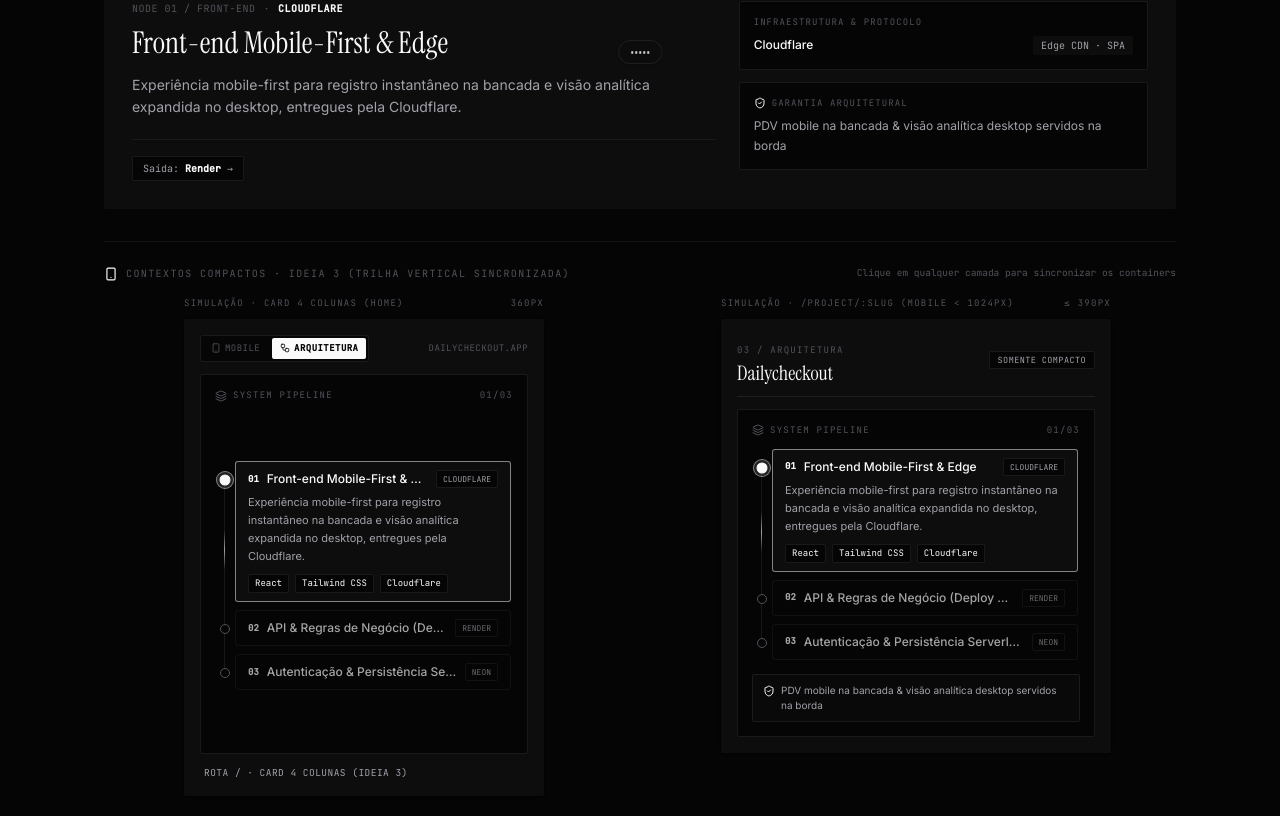
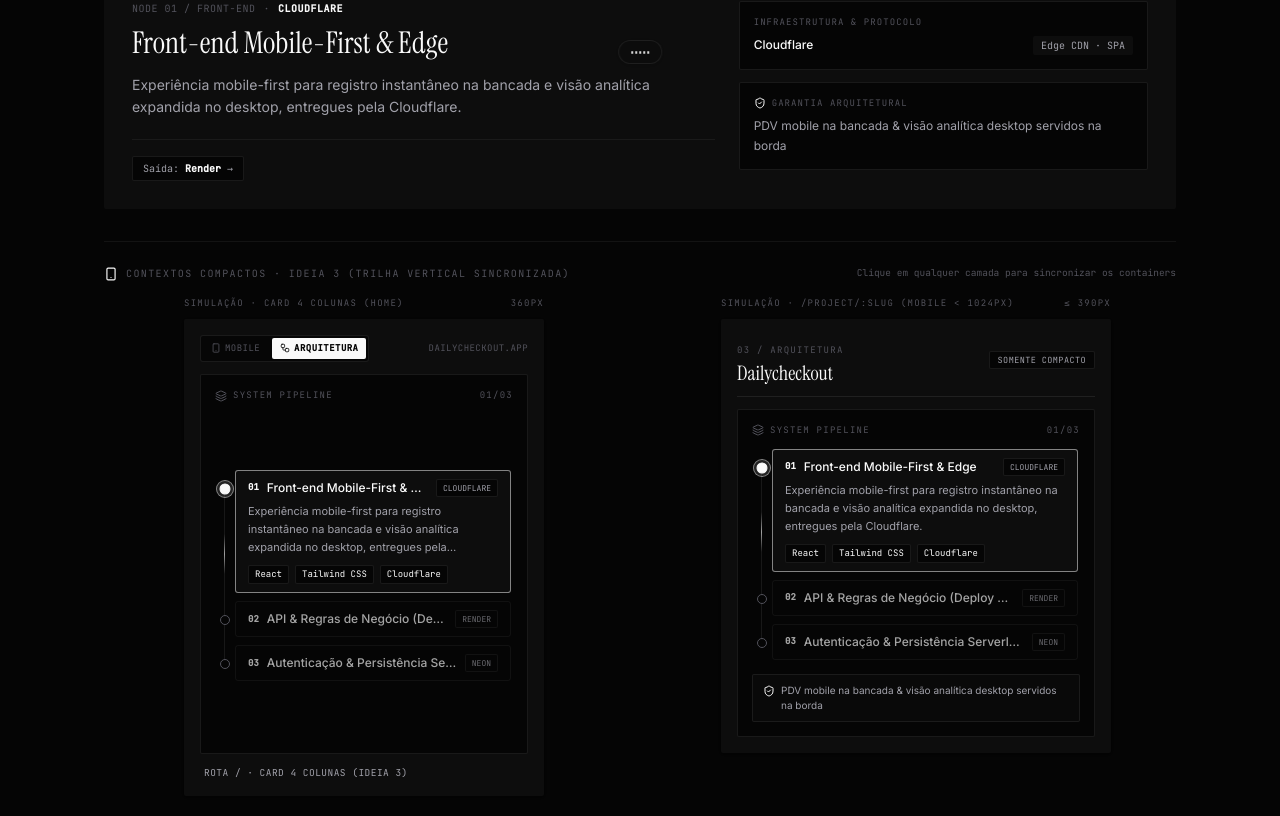
Before and after one commit to Vitor-Piress/vitor-pires-portfolio, a React (Vite) app: page /lab in a window 1280 px wide. Shown: the part 716-1532 px from the top of the page. Built offline with nearby package versions, Linux system fonts and the light colour scheme.

Commit message:
fix: prevent overflow and cap tech chips in compact architecture pipeline cards

```diff
--- a/src/components/project/ProjectArchitectureFlow.tsx
+++ b/src/components/project/ProjectArchitectureFlow.tsx
@@ -217,7 +217,8 @@ export function TopologyNodeCard({
           ) : (
             node.item.provider && (
               <span
-                className={`rounded-[2px] px-1.5 py-0.5 font-mono text-[8.5px] uppercase tracking-wider border ${
+                title={node.item.provider}
+                className={`max-w-full truncate rounded-[2px] px-1.5 py-0.5 font-mono text-[8.5px] uppercase tracking-wider border ${
                   isSelected
                     ? "border-[var(--text-primary)]/30 bg-[var(--text-primary)] text-[var(--bg-primary)] font-semibold"
                     : "border-[var(--border-subtle)] bg-[var(--bg-bento)] text-[var(--text-secondary)]"
@@ -275,19 +276,27 @@ export function CompactExpandableLayerButton({
   showAllTechChips?: boolean;
   onSelect: () => void;
 }) {
+  const visibleTechs = showAllTechChips
+    ? node.item.technologies
+    : node.item.technologies.slice(0, 3);
+  const hiddenTechCount = Math.max(
+    0,
+    node.item.technologies.length - visibleTechs.length,
+  );
+
   return (
     <button
       type="button"
       onClick={onSelect}
-      className={`cursor-pointer w-full text-left rounded-[3px] border px-3 py-2 transition-all duration-200 ${
+      className={`cursor-pointer w-full overflow-hidden text-left rounded-[3px] border px-3 py-2 transition-all duration-200 ${
         isSelected
           ? "border-[var(--text-primary)]/50 bg-[var(--bg-bento)] shadow-2xs opacity-100"
           : "border-[var(--border-subtle)] bg-transparent opacity-65 hover:opacity-95 hover:border-[var(--text-muted)]"
       }`}
     >
-      <div className="flex items-center justify-between gap-2">
+      <div className="flex min-w-0 items-center justify-between gap-2">
         <span className="flex items-center gap-2 min-w-0">
-          <span className="font-mono text-[9px] tabular-nums font-semibold text-[var(--text-primary)]">
+          <span className="shrink-0 font-mono text-[9px] tabular-nums font-semibold text-[var(--text-primary)]">
             0{index + 1}
           </span>
           <span className="truncate text-xs font-medium text-[var(--text-primary)]">
@@ -295,7 +304,10 @@ export function CompactExpandableLayerButton({
           </span>
         </span>
         {node.item.provider && (
-          <span className="shrink-0 rounded-[2px] border border-[var(--border-subtle)] bg-[var(--bg-primary)] px-1.5 py-0.5 font-mono text-[8px] uppercase text-[var(--text-secondary)]">
+          <span
+            title={node.item.provider}
+            className="max-w-[44%] shrink-0 truncate rounded-[2px] border border-[var(--border-subtle)] bg-[var(--bg-primary)] px-1.5 py-0.5 font-mono text-[8px] uppercase text-[var(--text-secondary)]"
+          >
             {node.item.provider}
           </span>
         )}
@@ -313,14 +325,11 @@ export function CompactExpandableLayerButton({
             }}
             className="overflow-hidden"
           >
-            <p className="mt-1.5 text-[11px] leading-relaxed text-[var(--text-secondary)]">
+            <p className="mt-1.5 line-clamp-3 text-[11px] leading-relaxed text-[var(--text-secondary)]">
               {node.item.description[language]}
             </p>
             <div className="mt-2 flex flex-wrap gap-1.5">
-              {(showAllTechChips
-                ? node.item.technologies
-                : node.item.technologies.slice(0, 3)
-              ).map((tech) => (
+              {visibleTechs.map((tech) => (
                 <span
                   key={tech}
                   className="rounded-[2px] border border-[var(--border-subtle)] bg-[var(--bg-primary)] px-1.5 py-0.5 font-mono text-[9px] text-[var(--text-primary)]"
@@ -328,6 +337,11 @@ export function CompactExpandableLayerButton({
                   {tech}
                 </span>
               ))}
+              {hiddenTechCount > 0 && (
+                <span className="rounded-[2px] border border-[var(--border-subtle)] bg-[var(--bg-primary)] px-1.5 py-0.5 font-mono text-[9px] text-[var(--text-muted)] tabular-nums">
+                  +{hiddenTechCount}
+                </span>
+              )}
             </div>
           </motion.div>
         )}
@@ -674,7 +688,7 @@ export function CompactArchitecturePipeline({
 
       {/* Scroll-safe Continuous Vertical Trace Line + Nodes */}
       <div className="flex flex-1 min-h-0 flex-col overflow-y-auto pr-0.5 [scrollbar-width:none] [-ms-overflow-style:none] [&::-webkit-scrollbar]:hidden">
-        <div className="relative my-auto py-0.5 pl-5">
+        <div className="relative my-auto w-full min-w-0 py-0.5 pl-5">
           <div
             aria-hidden="true"
             className="absolute left-[9px] top-4 bottom-4 w-px overflow-hidden bg-[var(--border-subtle)]"
@@ -690,7 +704,7 @@ export function CompactArchitecturePipeline({
             {nodes.map((node, idx) => {
               const isSelected = node.id === selectedNode?.id;
               return (
-                <div key={node.id} className="relative">
+                <div key={node.id} className="relative min-w-0">
                   {/* Node Dot on Vertical Rail */}
                   <span
                     aria-hidden="true"
@@ -721,6 +735,7 @@ export function CompactArchitecturePipeline({
                     index={idx}
                     isSelected={isSelected}
                     language={language}
+                    showAllTechChips={showSecurityNote}
                     onSelect={() => onSelect(node.id)}
                   />
                 </div>
```
